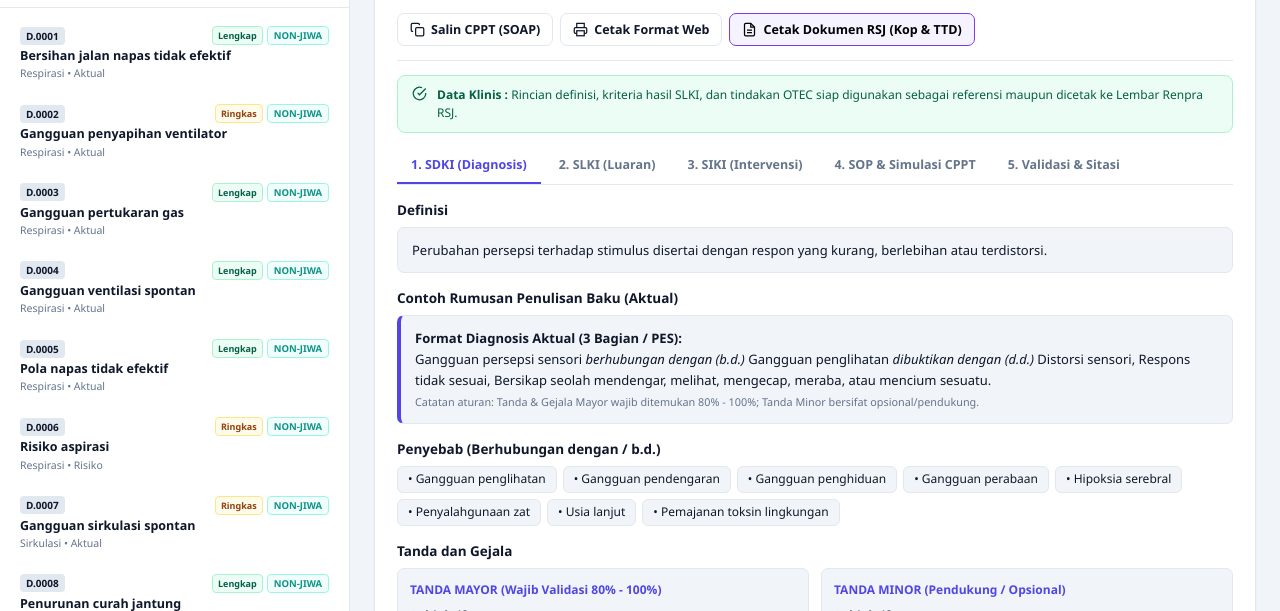
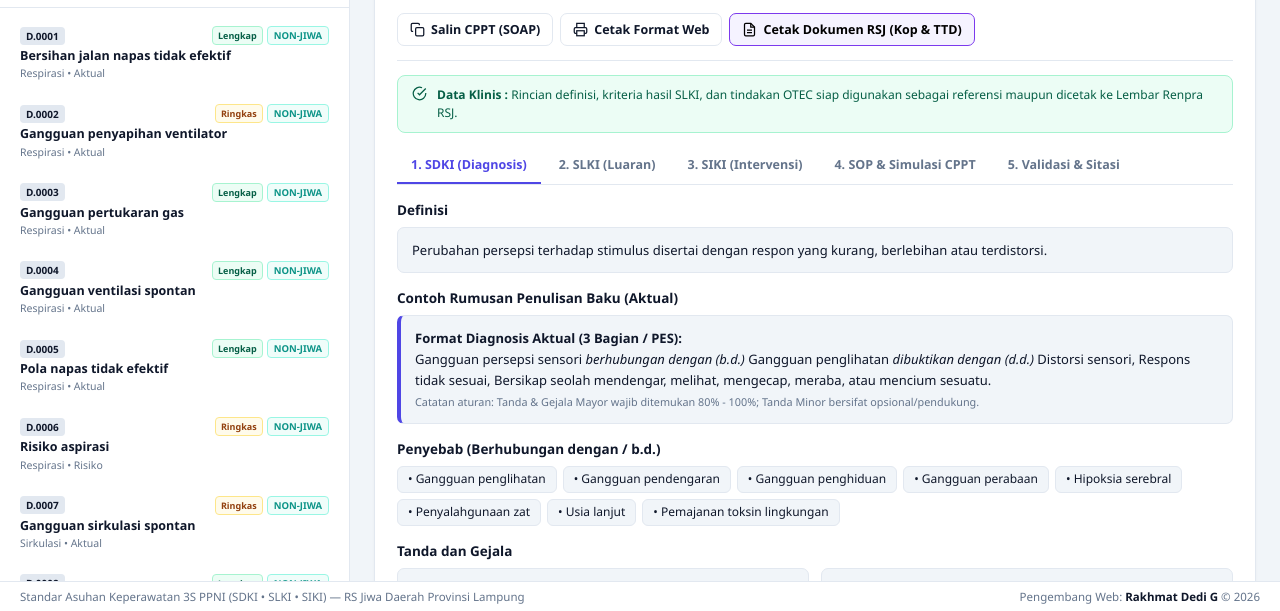
Before and after one commit to rakhmatdedigaiasistenngoding-crypto/SAK-standar-PPNI, a plain HTML site: page index.html in a window 1280 px wide. Shown: the part 189-800 px from the top of the page. Drawn offline with Linux system fonts and the light colour scheme.

Commit message:
feat: Tambah footer kredit pengembang web Rakhmat Dedi G (2026)

```diff
--- a/index.html
+++ b/index.html
@@ -78,6 +78,20 @@
     .dark .btn-rsj:hover { background: linear-gradient(135deg, #6d28d9, #4338ca); color: #fff; border-color: #8b5cf6; }
 
     .app-container { display: flex; flex: 1; overflow: hidden; }
+    footer.app-footer {
+      background: var(--card-bg);
+      border-top: 1px solid var(--border);
+      color: var(--text-muted);
+      padding: 7px 20px;
+      font-size: 11.5px;
+      display: flex;
+      align-items: center;
+      justify-content: space-between;
+      flex-wrap: wrap;
+      gap: 8px;
+      flex-shrink: 0;
+    }
+    footer.app-footer strong { color: var(--text); font-weight: 700; }
 
     /* Sidebar */
     .sidebar { width: var(--sidebar-w); background: var(--card-bg); border-right: 1px solid var(--border); display: flex; flex-direction: column; flex-shrink: 0; }
@@ -277,6 +291,7 @@
     @media print {
       body { height: auto !important; overflow: visible !important; background: #fff !important; color: #000 !important; }
       body.print-web header,
+      body.print-web footer.app-footer,
       body.print-web .sidebar,
       body.print-web .btn,
       body.print-web .tabs-nav,
@@ -395,6 +410,12 @@
 
     <div class="detail-view" id="detailView"></div>
   </div>
+
+  <!-- Footer -->
+  <footer class="app-footer">
+    <span>Standar Asuhan Keperawatan 3S PPNI (SDKI &bull; SLKI &bull; SIKI) &mdash; RS Jiwa Daerah Provinsi Lampung</span>
+    <span>Pengembang Web: <strong>Rakhmat Dedi G</strong> &copy; 2026</span>
+  </footer>
 
   <!-- SOP Modal -->
   <div class="modal-backdrop" id="sopModal" onclick="closeModal('sopModal', event)">
```
